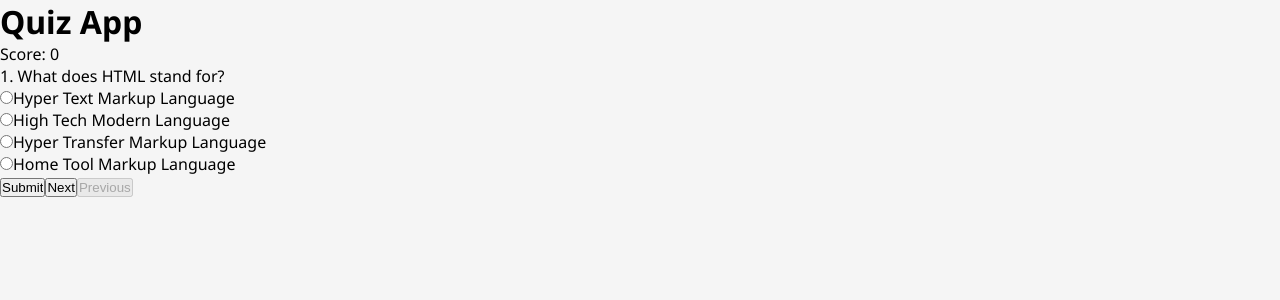
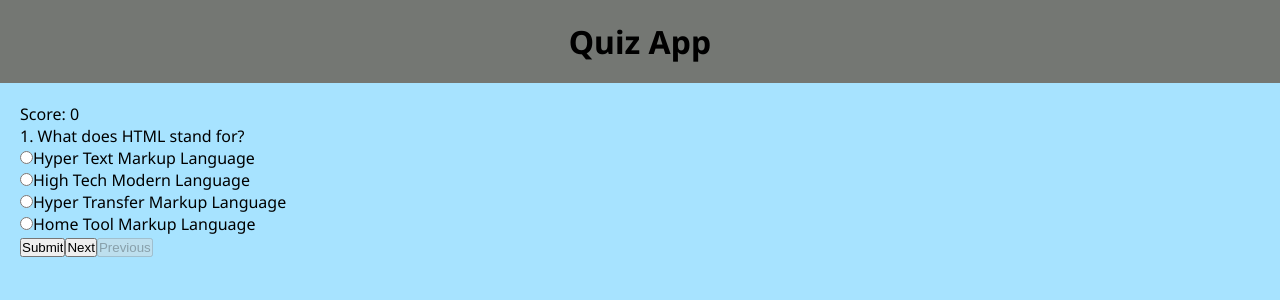
Before and after one commit to sahilkhan-777/quiz-app, a React (Vite) app: page / in a window 1280 px wide. Shown: the top 300 px of the page. Built offline with nearby package versions, Linux system fonts and the light colour scheme.

Commit message:
Style the header and quiz component

```diff
--- a/src/App.css
+++ b/src/App.css
@@ -0,0 +1,23 @@
+.header{
+    width: 100%;
+    padding: 20px;
+    background-color: #747773;
+    text-align: center;
+}
+
+.quiz{
+    width: auto;
+    padding: 20px;
+    background-color: #a7e3ff;
+    height: 100vh;
+}
+
+.option.correct{
+    background-color: #4CAF50;
+    color: white;
+}
+
+.option.incorrect{
+    background-color: #f44336;
+    color: white;
+}
```
